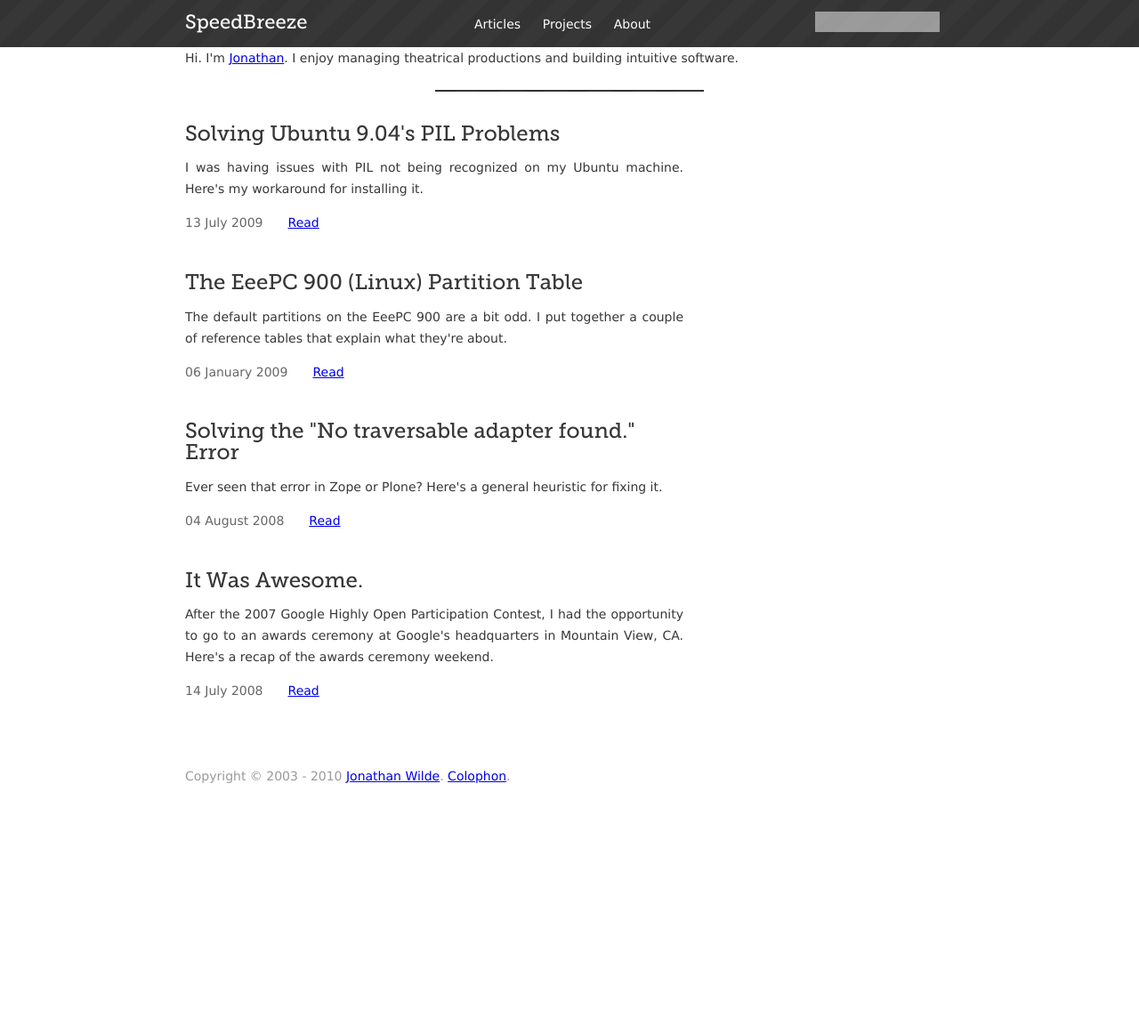
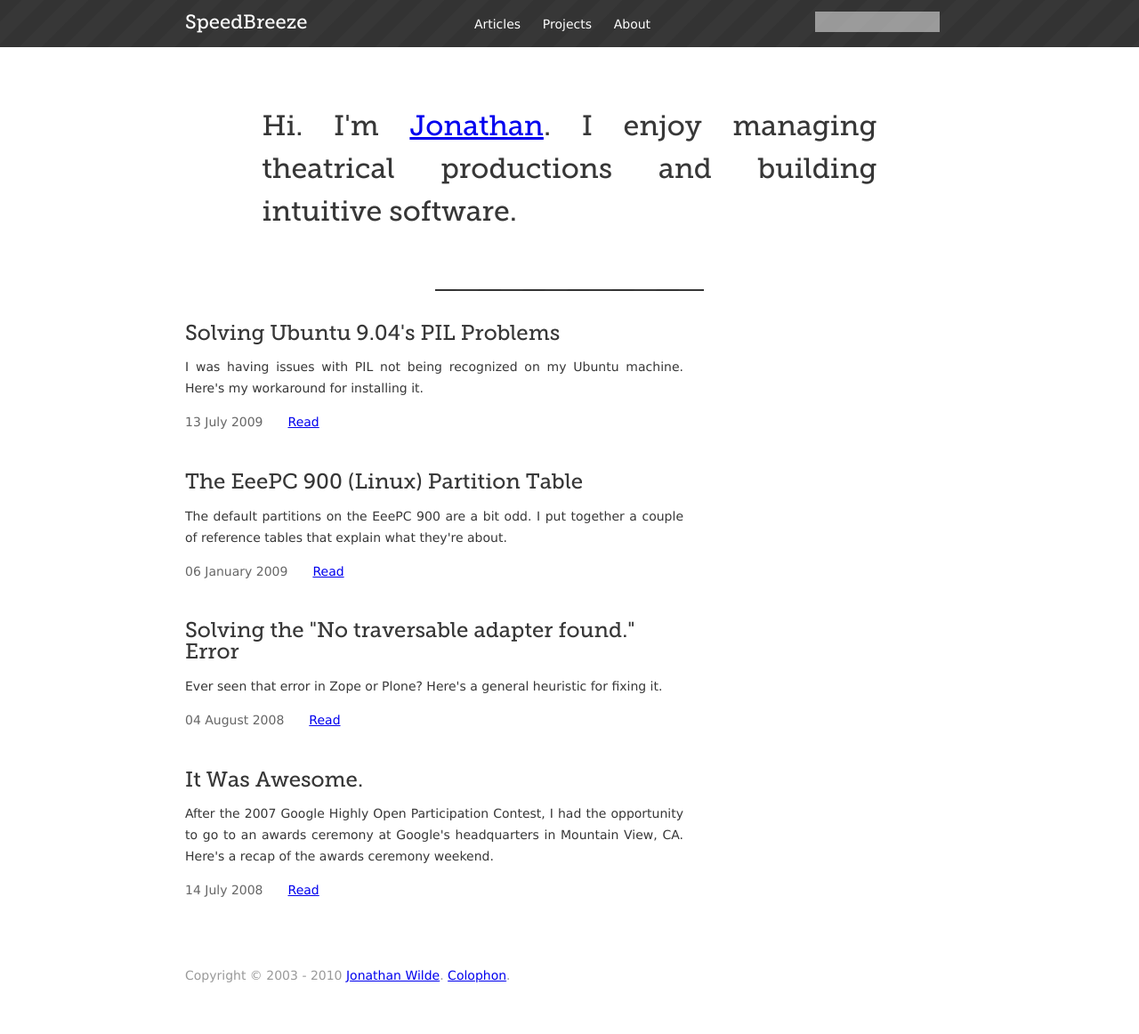
Before and after one commit to hellojwilde/hellojwilde.github.io, a Jekyll site: the page built from index.html, in a window 1280 px wide. Shown: the whole page at 89% size. Built offline with Jekyll 4.4.1, drawn with Linux system fonts in a browser that asks for light colours; comment, search, counter and statistics services are not loaded; before the commit the page ends 938 px from its top, so only the background shows below that.

Commit message:
Applying styling to the mission statement.

```diff
--- a/stylesheets/screen.css
+++ b/stylesheets/screen.css
@@ -585,4 +585,20 @@ body.entry .entry-image-row .i3 {
 /* | SKIN
    +------------------------------------------------------------------------- */
 /* | Mobile Base Skin - - - - - - - - - - - - - - - - - - - - - - - - - - - - */
+/* line 6, ../src/modules/_home.scss */
+p.mission {
+  font-family: "Museo Slab", serif;
+  padding: 0 5%;
+  font-size: 1.6em;
+  margin: 2em 0;
+  line-height: 150%;
+}
+
 /* | Notebook, Tablet Skin  - - - - - - - - - - - - - - - - - - - - - - - - - */
+@media (min-width: 35em) {
+  /* line 17, ../src/modules/_home.scss */
+  p.mission {
+    padding: 0 10%;
+    font-size: 2em;
+  }
+}
```
